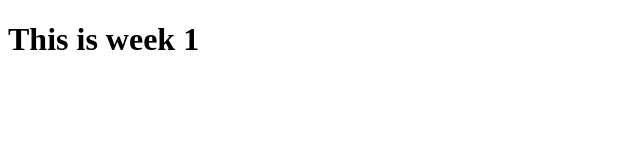
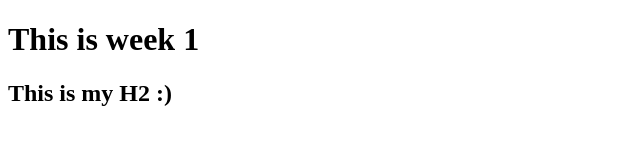
Before and after one commit to dangpatrick/week1, a plain HTML site: page index.html in a window 1280 px wide. Shown: the whole page, without its empty margins (0-640 px from the left). Drawn offline with Linux system fonts and the light colour scheme.

Commit message:
H2 added to index.html-Try IT

```diff
--- a/index.html
+++ b/index.html
@@ -6,5 +6,6 @@
 </head>
 <body>
     <h1>This is week 1</h1>
+    <h2>This is my H2 :)</h2>
 </body>
 </html>
```
